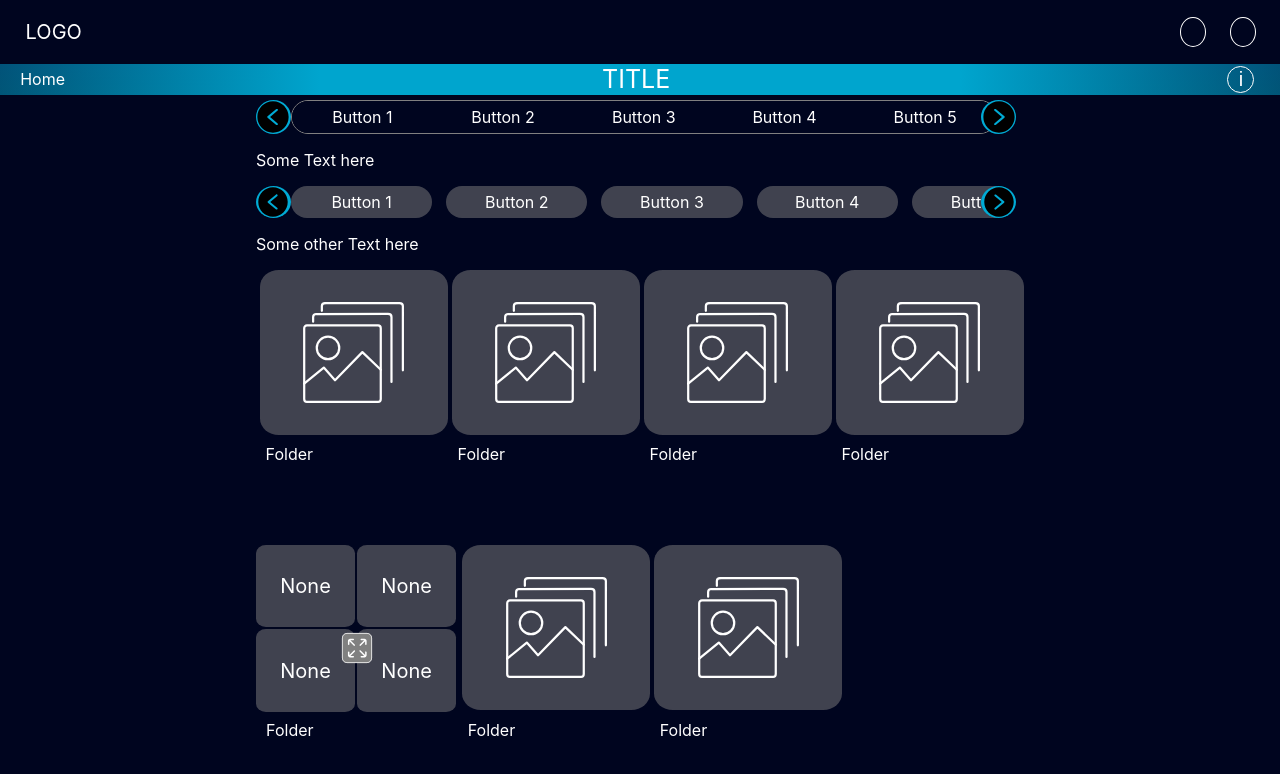
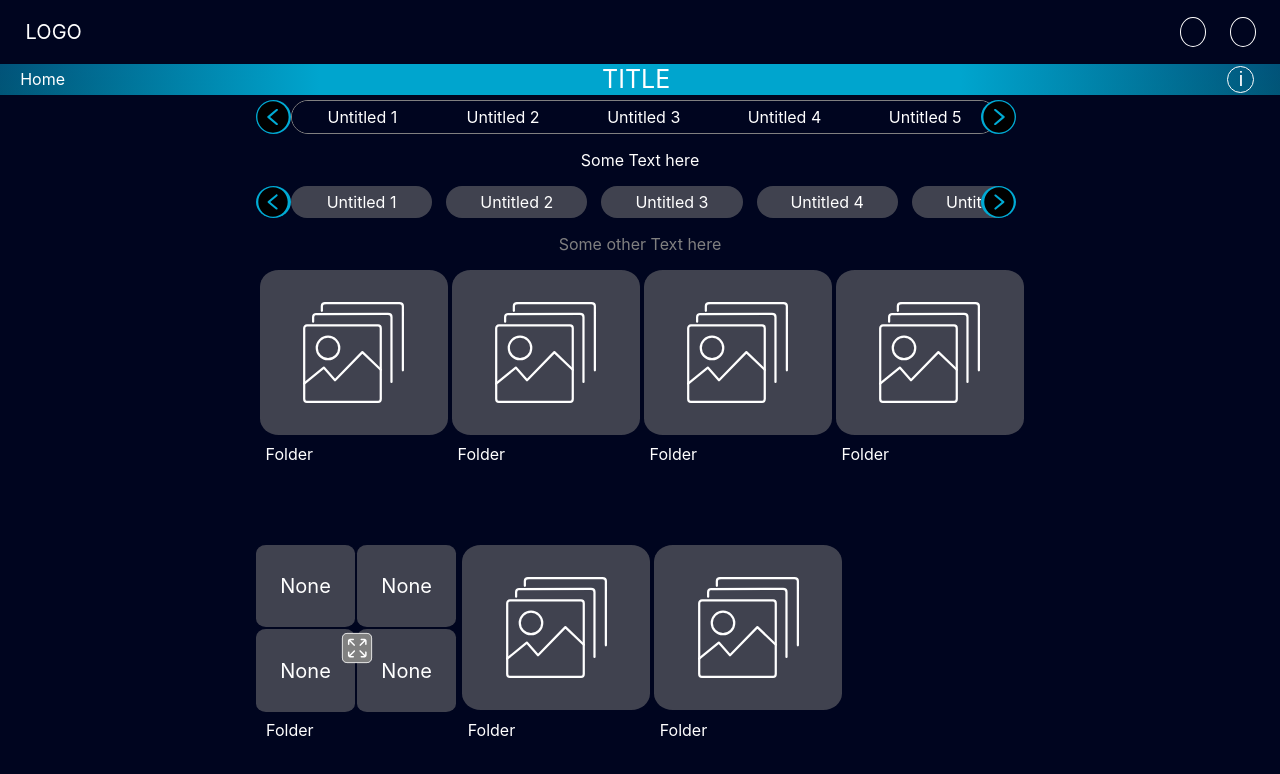
Before and after one commit to HualiangZ/css-development, a React (Create React App) app: page / in a window 1280 px wide. Shown: the top 774 px of the page. Built offline with nearby package versions, Linux system fonts and the light colour scheme.

Commit message:
small text changes

```diff
--- a/src/components/Page2.css
+++ b/src/components/Page2.css
@@ -159,6 +159,10 @@
         margin-top: 5px;
     }
 
+    .SubTitle2{
+        color:gray;
+    }
+
     .Logo{
         margin-left: 2%;
         font-size: 20px;
@@ -297,6 +301,11 @@
 
 }
 
+.SubTitle, .SubTitle2{
+    display: flex;
+    justify-content: center;
+}
+
 .TitleTxt{
     font-size: 25px;
     margin-bottom: 1%;
--- a/src/components/Page2.js
+++ b/src/components/Page2.js
@@ -33,32 +33,32 @@ function FirstToggleBtn() {
             <div ref={constainerRef} className='ToggleGroup'>
                 <div className='CustomInput'>
                     <input type="radio" className="Button1" id='Button1' name='action1' value="Button1" />
-                    <label for='Button1'>Button 1</label>
+                    <label for='Button1'>Untitled 1</label>
                 </div>
 
                 <div className='CustomInput'>
                     <input type="radio" className="Button2" id='Button2' name='action1' value="Button2" />
-                    <label for='Button2'>Button 2</label>
+                    <label for='Button2'>Untitled 2</label>
                 </div>
 
                 <div className='CustomInput'>
                     <input type="radio" className="Button3" id='Button3' name='action1' value="Button3" />
-                    <label for='Button3'>Button 3</label>
+                    <label for='Button3'>Untitled 3</label>
                 </div>
 
                 <div className='CustomInput'>
                     <input type="radio" className="Button4" id='Button4' name='action1' value="Button4" />
-                    <label for='Button4'>Button 4</label>
+                    <label for='Button4'>Untitled 4</label>
                 </div>
 
                 <div className='CustomInput'>
                     <input type="radio" className="Button5" id='Button5' name='action1' value="Button5" />
-                    <label for='Button5'>Button 5</label>
+                    <label for='Button5'>Untitled 5</label>
                 </div>
 
                 <div className='CustomInput'>
                     <input type="radio" className="Button6" id='Button6' name='action1' value="Button6" />
-                    <label for='Button6'>Button 6</label>
+                    <label for='Button6'>Untitled 6</label>
                 </div>
             </div>
             <div className='ArrowBtnRight' onClick={() => Scroll(200)}>
@@ -98,32 +98,32 @@ function SecondToggleBtn() {
             <div ref={constainerRef} className="ToggleGroup2">
                 <div className='CustomInput2'>
                     <input type="radio" className="Button7" id='Button7' name='action' value="Button1" />
-                    <label for='Button7'>Button 1</label>
+                    <label for='Button7'>Untitled 1</label>
                 </div>
 
                 <div className='CustomInput2'>
                     <input type="radio" className="Button8" id='Button8' name='action' value="Button2" />
-                    <label for='Button8'>Button 2</label>
+                    <label for='Button8'>Untitled 2</label>
                 </div>
 
                 <div className='CustomInput2'>
                     <input type="radio" className="BuButton9tton3" id='Button9' name='action' value="Button3" />
-                    <label for='Button9'>Button 3</label>
+                    <label for='Button9'>Untitled 3</label>
                 </div>
 
                 <div className='CustomInput2'>
                     <input type="radio" className="Button10" id='Button10' name='action' value="Button4" />
-                    <label for='Button10'>Button 4</label>
+                    <label for='Button10'>Untitled 4</label>
                 </div>
 
                 <div className='CustomInput2'>
                     <input type="radio" className="Button11" id='Button11' name='action' value="Button5" />
-                    <label for='Button11'>Button 5</label>
+                    <label for='Button11'>Untitled 5</label>
                 </div>
 
                 <div className='CustomInput2'>
                     <input type="radio" className="Button12" id='Button12' name='action' value="Button6" />
-                    <label for='Button12'>Button 6</label>
+                    <label for='Button12'>Untitled 6</label>
                 </div>
             </div>
             <div className='ArrowBtnRight' onClick={() => Scroll(200)}>
@@ -219,7 +219,7 @@ export default function Page2() {
                     {FirstToggleBtn()}
                     <p className='SubTitle'>Some Text here</p>
                     {SecondToggleBtn()}
-                    <p className='SubTitle'>Some other Text here</p>
+                    <p className='SubTitle2'>Some other Text here</p>
                     <div className='Folders'>
                         {Folders()}
                     </div>
```
